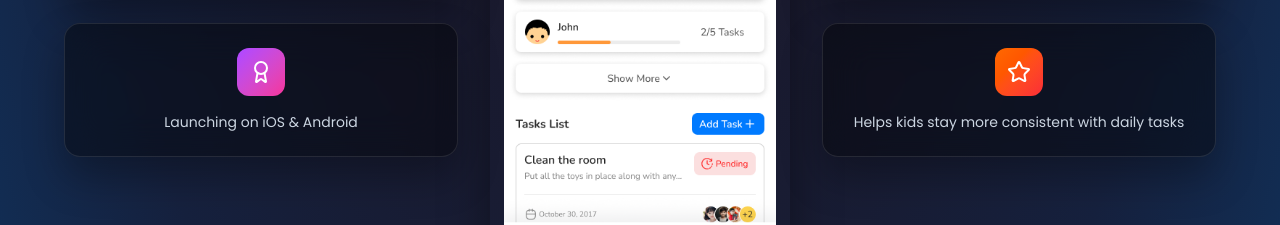
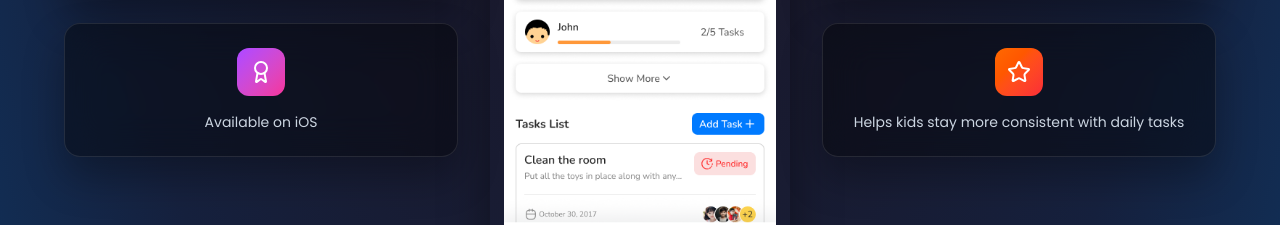
Before and after one commit to taskhabs25/taskhabs, a Next.js app: page / in a window 1280 px wide. Shown: the part 1551-1776 px from the top of the page. Built offline with nearby package versions, Linux system fonts and the light colour scheme.

Commit message:
hero text update

```diff
--- a/src/app/components/hero-v4.tsx
+++ b/src/app/components/hero-v4.tsx
@@ -250,7 +250,8 @@ const handleJoin = async (e: FormEvent) => {
                 </div>
                 <div className={`stats-counter ${statsVisible ? "opacity-100" : "opacity-0"}`}>
                   {/* <p className="hero-title text-3xl font-bold">4.9★</p> */}
-                  <p className="hero-description text-sm">Launching on iOS & Android</p>
+                  {/* <p className="hero-description text-sm">Launching on iOS & Android</p> */}
+                  <p className="hero-description text-sm">Available on iOS</p>
                 </div>
               </div>
             </div>
```
